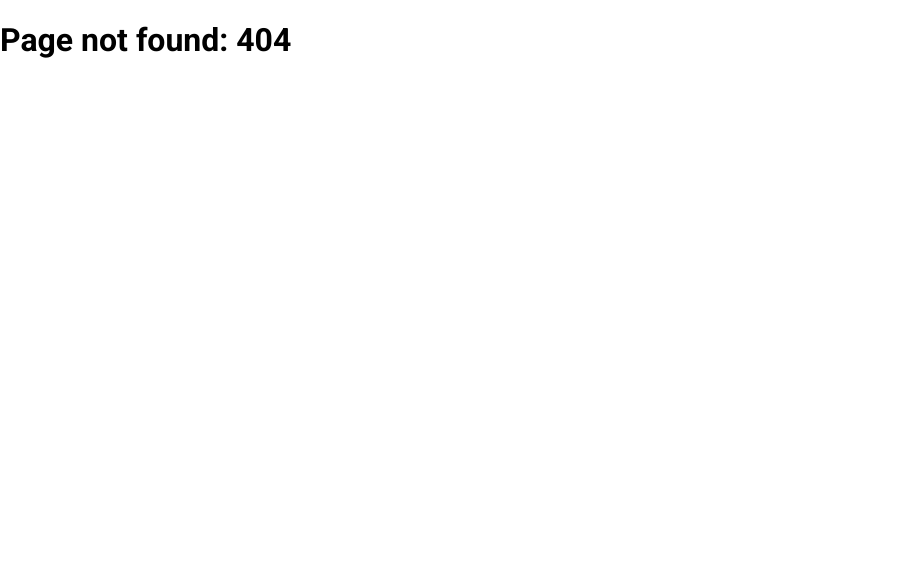
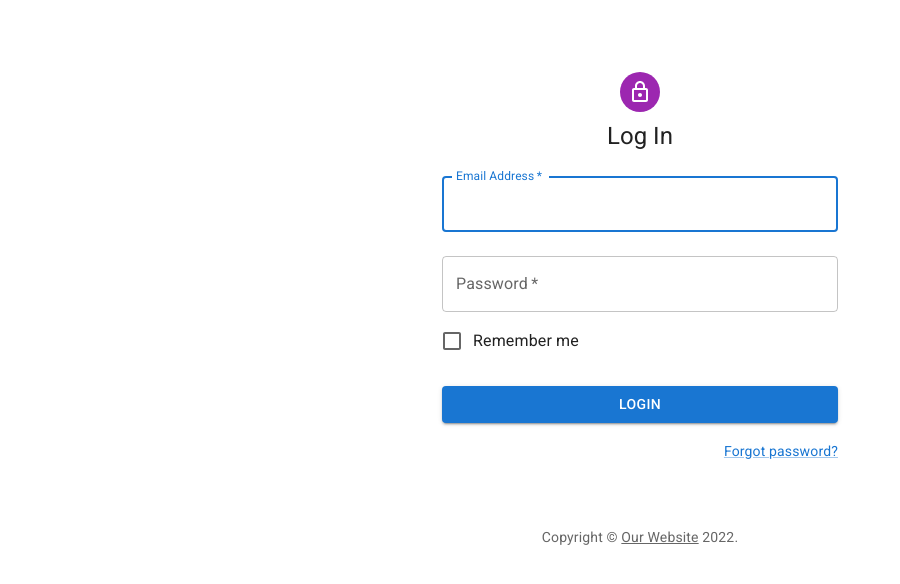
Before and after one commit to SEP-Group-20/FTIQMS-User-UI, a React (Create React App) app: page / in a window 1280 px wide. Before the commit this address had no page. Shown: the top 584 px of the page, without its empty margins (0-900 px from the left). Built offline with nearby package versions, Linux system fonts and the light colour scheme.

Commit message:
Added login to Admins and managers accounts

```diff
--- a/package.json
+++ b/package.json
@@ -10,6 +10,7 @@
     "@testing-library/jest-dom": "^5.16.5",
     "@testing-library/react": "^13.4.0",
     "@testing-library/user-event": "^13.5.0",
+    "axios": "^0.27.2",
     "jwt-decode": "^3.1.2",
     "react": "^18.2.0",
     "react-dom": "^18.2.0",
--- a/public/index.html
+++ b/public/index.html
@@ -2,7 +2,9 @@
 <html lang="en">
   <head>
     <meta charset="utf-8" />
-    <meta name="viewport" content="width=device-width, initial-scale=1" />
+    <!-- <meta name="viewport" content="width=device-width, initial-scale=1" /> -->
+    <meta name="viewport" content="initial-scale=1, width=device-width" />
+
     <meta
       name="description"
       content="Web site created using create-react-app"
@@ -23,6 +25,5 @@
   <body>
     <noscript>You need to enable JavaScript to run this app.</noscript>
     <div id="root"></div>
-
   </body>
 </html>
--- a/src/pages/Layout/Login/Login.jsx
+++ b/src/pages/Layout/Login/Login.jsx
@@ -1,7 +1,173 @@
-function Login() {
-    return ( <div>
-        <h1>Login Here..</h1>
-    </div> );
+import * as React from "react";
+import { useRef, useState, useEffect } from "react";
+import { useLocation, useNavigate } from "react-router-dom";
+import Avatar from "@mui/material/Avatar";
+import Button from "@mui/material/Button";
+import CssBaseline from "@mui/material/CssBaseline";
+import TextField from "@mui/material/TextField";
+import FormControlLabel from "@mui/material/FormControlLabel";
+import Checkbox from "@mui/material/Checkbox";
+import Link from "@mui/material/Link";
+import Grid from "@mui/material/Grid";
+import Box from "@mui/material/Box";
+import LockOutlinedIcon from "@mui/icons-material/LockOutlined";
+import Typography from "@mui/material/Typography";
+import Container from "@mui/material/Container";
+import Alert from "@mui/material/Alert";
+import Stack from "@mui/material/Stack";
+import { createTheme, ThemeProvider } from "@mui/material/styles";
+
+import { loginUser } from "../../../services/AuthServices";
+import { useAuth } from "../../../utils/auth";
+import {MANAGER,ADMIN} from "../../../utils/RolesList";
+
+function Copyright(props) {
+  return (
+    <Typography
+      variant="body2"
+      color="text.secondary"
+      align="center"
+      {...props}
+    >
+      {"Copyright © "}
+      <Link color="inherit" href="https://mui.com/">
+        Our Website
+      </Link>{" "}
+      {new Date().getFullYear()}
+      {"."}
+    </Typography>
+  );
 }
 
-export default Login;
+const theme = createTheme();
+
+export default function Login() {
+  const { auth, setAuth,logout } = useAuth();
+  const emailRef = useRef();
+  const errRef = useRef();
+  const location = useLocation();
+  const navigate = useNavigate();
+
+  const [email, setEmail] = useState("");
+  const [pwd, setPwd] = useState("");
+  const [errMsg, setErrMsg] = useState("");
+
+  useEffect(() => {
+    setErrMsg("");
+  }, [email, pwd]);
+
+  const handleSubmit = async (event) => {
+    event.preventDefault();
+    try {
+      const response = await loginUser({ email: email, password: pwd });
+
+      /* */
+      if (response.status === 200) {
+        setAuth(response.data.accessToken);
+
+        var home="";
+        if(auth().user.role===MANAGER) home = "/fuelStationManagerHome";
+        else if(auth().user.role===ADMIN) home = "/adminHome";
+        else{
+          throw new Error("InvalidAccountError");
+          logout();
+        }
+        const from = location.state?.from || home;
+        navigate(from, { replace: true });
+      }
+    } catch (err) {
+      if (!err?.response) {
+        setErrMsg("No server response!");
+      } else if (err.response?.status === 400) {
+        setErrMsg("Missing Email or Password!");
+      } else if (err.response?.status === 401) {
+        setErrMsg("Invalid username, password pair!");
+      } else {
+        setErrMsg("Login Failed!");
+      }
+    }
+  };
+
+  return (
+    <ThemeProvider theme={theme}>
+      <Container component="main" maxWidth="xs">
+        <CssBaseline />
+        <Box
+          sx={{
+            marginTop: 8,
+            display: "flex",
+            flexDirection: "column",
+            alignItems: "center",
+          }}
+        >
+          <Avatar sx={{ m: 1, bgcolor: "secondary.main" }}>
+            <LockOutlinedIcon />
+          </Avatar>
+          <Typography component="h1" variant="h5">
+            Log In
+          </Typography>
+          {errMsg != "" ? (
+            <Stack sx={{ width: "100%" }} spacing={2}>
+              <Alert severity="error">{errMsg}</Alert>
+            </Stack>
+          ) : null}
+          <Box
+            component="form"
+            onSubmit={handleSubmit}
+            noValidate
+            sx={{ mt: 1 }}
+          >
+            <TextField
+              margin="normal"
+              required
+              fullWidth
+              id="email"
+              label="Email Address"
+              name="email"
+              onChange={(e) => setEmail(e.target.value)}
+              autoComplete="email"
+              autoFocus
+            />
+            <TextField
+              margin="normal"
+              required
+              fullWidth
+              name="password"
+              label="Password"
+              type="password"
+              id="password"
+              onChange={(e) => setPwd(e.target.value)}
+              autoComplete="current-password"
+            />
+            <FormControlLabel
+              control={<Checkbox value="remember" color="primary" />}
+              label="Remember me"
+            />
+            <Button
+              type="submit"
+              fullWidth
+              variant="contained"
+
+              sx={{ mt: 3, mb: 2 }}
+            >
+              Login
+            </Button>
+            <Grid container>
+              <Grid item xs>
+                <Link href="#" variant="body2">
+
+                </Link>
+              </Grid>
+              <Grid item>
+                <Link href="#" variant="body2">
+                  {"Forgot password?"}
+                </Link>
+              </Grid>
+            </Grid>
+          </Box>
+        </Box>
+        <Copyright sx={{ mt: 8, mb: 4 }} />
+      </Container>
+    </ThemeProvider>
+  );
+}
--- a/src/pages/Layout/Register/Register.jsx
+++ /dev/null
@@ -1,9 +0,0 @@
-import * as React from 'react';
-
-function Register() {
-    return ( <div>
-        <h1>Register Here..</h1>
-    </div> );
-}
-
-export default Register;
--- a/src/routes/router.js
+++ b/src/routes/router.js
@@ -4,7 +4,6 @@ import React from "react";
 import AdminHome from "../views/admin/AdminHome";
 import FuelStationManagerHome from "../views/fuelStationManager/FuelStationManagerHome";
 
-import Register from "../pages/Layout/Register/Register";
 import Login from "../pages/Layout/Login/Login";
 import Unauthorized from "../pages/Unauthorized/Unauthorized";
 import NoPage from "../pages/Layout/NoPage/NoPage";
@@ -15,11 +14,11 @@ export function Router() {
   return (
     <BrowserRouter>
       <Routes>
-        <Route path="/fuelStationManagerHome" element={<FuelStationManagerHome />} />
-        <Route path="/adminHome" element={<AdminHome />} />
-        <Route exact path="register" element={<Register />} />
-        <Route exact path='login' element={<Login />} />
-        <Route exact path='contact' element={<RequireAuth><Contact /></RequireAuth>} />
+        <Route exact path='/' element={<Login />} />
+        <Route exact path='/login' element={<Login />} />
+        <Route path="/fuelStationManagerHome" element={<RequireAuth> <FuelStationManagerHome /> </RequireAuth> } />
+        <Route path="/adminHome" element={<RequireAuth><AdminHome /></RequireAuth>} />
+        <Route exact path='contact' element={<Contact />} />
         <Route exact path='unauthorized' element={<Unauthorized />} />
         <Route exact path='*' element={<NoPage />} />
       </Routes>
--- /dev/null
+++ b/src/services/AuthServices.js
@@ -0,0 +1,13 @@
+import axios from './HttpsServices';
+
+const APIEndPoint = "http://localhost:3001/api/auth";
+
+const loginUser = (formData) => {
+    return axios({
+        method: "post",
+        url: APIEndPoint + "/login",
+        data: formData,
+    });
+};
+
+export {loginUser};
--- /dev/null
+++ b/src/services/HttpsServices.js
@@ -0,0 +1,8 @@
+import Axios from 'axios';
+
+const axiosInstance = Axios.create({
+    // withCredentials: true,
+    baseURL: "http://localhost:3001",
+});
+
+export default axiosInstance;
--- /dev/null
+++ b/src/utils/RolesList.js
@@ -0,0 +1,6 @@
+module.exports  = {
+    CUSTOMER: 5000,
+    ADMIN: 5001,
+    MANAGER:5002,
+    STAFF:5003
+}
--- a/src/utils/auth.jsx
+++ b/src/utils/auth.jsx
@@ -1,29 +1,28 @@
 import { createContext, useContext } from "react";
+import jwtDecode from "jwt-decode";
 
 const AuthContext = createContext();
 
 export const AuthProvider = ({ children }) => {
   const auth = () => {
     try {
-      return {
-        userID: localStorage.getItem("userID"),
-        accessToken: localStorage.getItem("accessToken"),
-      };
+      const accessToken = localStorage.getItem("accessToken");
+      const user = jwtDecode(accessToken).userInfo;
+      return {accessToken,user}
+
     } catch (err) {
-      return null;
+      return {user:null, accessToken:null};
     }
   };
-  const setauth = (userID, accessToken) => {
-    localStorage.setItem("userID", userID);
-    localStorage.getItem("accessToken", accessToken);
+  const setAuth = ( accessToken) => {
+    localStorage.setItem("accessToken", accessToken);
   };
   const logout = () => {
-    localStorage.removeItem("userID");
     localStorage.removeItem("accessToken");
   };
 
   return (
-    <AuthContext.Provider value={{ auth, setauth, logout }}>
+    <AuthContext.Provider value={{ auth, setAuth, logout }}>
       {children}
     </AuthContext.Provider>
   );
--- a/src/utils/requireAuth.jsx
+++ b/src/utils/requireAuth.jsx
@@ -1,22 +1,15 @@
 import { Navigate, useLocation } from "react-router-dom";
 import { useAuth } from "./auth";
-import jwtDecode from "jwt-decode";
 
 const RequireAuth = ({ children, allowedRoles }) => {
   const location = useLocation();
 
-  const { userID, accessToken } = useAuth().auth();
-
-  try {
-    var user = jwtDecode(accessToken);
-  } catch (err) {
-    var user = null;
-  }
+  const { user } = useAuth().auth();
 
   return user != null ? (
     children
   ) : (
-    <Navigate to="/unauthorized" state={{ from: location.pathname }} replace />
+    <Navigate to="/unauthorized" state={{ from: location.pathname }}  replace />
   );
 };
 
```
Also changed, not shown: 1 other file (tests, documents, lock files or other folders).
